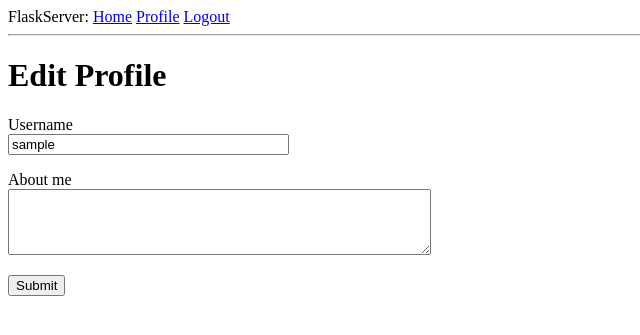
After one commit to hankwarren/FlaskServer, a Flask app: page /edit_profile in a window 1280 px wide. The commit adds this page. Shown: the top 335 px of the page, without its empty margins (0-640 px from the left). Run offline with Flask 3, Linux system fonts and the light colour scheme; the visitor is signed in with stand-in values (Sample User, id 1); data comes from the database, SQL or seed files in the repository; both versions use the stored data as it was after the commit.

Commit message:
Added profile handling

```diff
--- a/app/forms.py
+++ b/app/forms.py
@@ -1,6 +1,9 @@
 from flask_wtf import FlaskForm
 from wtforms import StringField, PasswordField, SubmitField, BooleanField
+from wtforms import TextAreaField
 from wtforms.validators import ValidationError, DataRequired, Length, Email, EqualTo
+from wtforms.validators import length
+
 import sqlalchemy as sa
 from app import db
 from app.models import User
@@ -32,3 +35,8 @@ class RegistrationForm(FlaskForm):
             User.email == email.data))
         if user is not None:
             raise ValidationError('Please use a different email address.')
+
+class EditProfileForm(FlaskForm):
+    username = StringField('Username', validators=[DataRequired()])
+    about_me = TextAreaField('About me', validators=[Length(min=0, max=140)])
+    submit = SubmitField('Submit')
--- a/app/main.py
+++ b/app/main.py
@@ -5,7 +5,15 @@ from flask_login import current_user, login_user, logout_user, login_required
 import sqlalchemy as sa
 from app import app, db
 from app.models import User
-from app.forms import LoginForm, RegistrationForm
+from app.forms import LoginForm, RegistrationForm, EditProfileForm
+from datetime import datetime, timezone
+
+@app.before_request
+def before_request():
+    if current_user.is_authenticated:
+        current_user.last_seen = datetime.now(timezone.utc)
+        db.session.commit()
+
 
 
 @app.route('/')
@@ -88,3 +96,21 @@ def user(username):
         {'driver': user, 'body': 'Test trip #2'}
     ]
     return render_template('user.html', user=user, posts=trips)
+
+
+
+@app.route('/edit_profile', methods=['GET', 'POST'])
+@login_required
+def edit_profile():
+    form = EditProfileForm()
+    if form.validate_on_submit():
+        current_user.username = form.username.data
+        current_user.about_me = form.about_me.data
+        db.session.commit()
+        flash('Your changes have been saved.')
+        return redirect(url_for('edit_profile'))
+    elif request.method == 'GET':
+        form.username.data = current_user.username
+        form.about_me.data = current_user.about_me
+    return render_template('edit_profile.html', title='Edit Profile',
+                           form=form)
--- a/app/models.py
+++ b/app/models.py
@@ -19,6 +19,9 @@ class User(UserMixin, db.Model):
     email: so.Mapped[str] = so.mapped_column(sa.String(120), index=True, unique=True)
     password_hash: so.Mapped[Optional[str]] = so.mapped_column(sa.String(256))
     trips: so.WriteOnlyMapped['Trip'] = so.relationship(back_populates='driver')
+    about_me: so.Mapped[Optional[str]] = so.mapped_column(sa.String(140))
+    last_seen: so.Mapped[Optional[datetime]] = so.mapped_column(
+        default=lambda: datetime.now(timezone.utc))
 
     def set_password(self, password):
         self.password_hash = generate_password_hash(password)
--- /dev/null
+++ b/app/templates/edit_profile.html
@@ -0,0 +1,23 @@
+{% extends "base.html" %}
+
+{% block content %}
+    <h1>Edit Profile</h1>
+    <form action="" method="post">
+        {{ form.hidden_tag() }}
+        <p>
+            {{ form.username.label }}<br>
+            {{ form.username(size=32) }}<br>
+            {% for error in form.username.errors %}
+            <span style="color: red;">[{{ error }}]</span>
+            {% endfor %}
+        </p>
+        <p>
+            {{ form.about_me.label }}<br>
+            {{ form.about_me(cols=50, rows=4) }}<br>
+            {% for error in form.about_me.errors %}
+            <span style="color: red;">[{{ error }}]</span>
+            {% endfor %}
+        </p>
+        <p>{{ form.submit() }}</p>
+    </form>
+{% endblock %}
```
Also changed, not shown: app/templates/user.html (+9 -2 lines), migrations/versions/65522807ee87_new_fieldw_in_user_model.py (added, +34 -0 lines), app.db.
